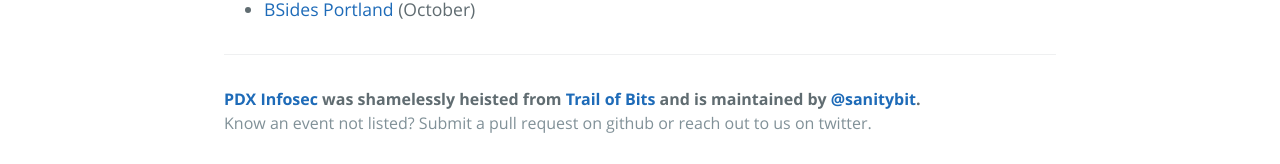
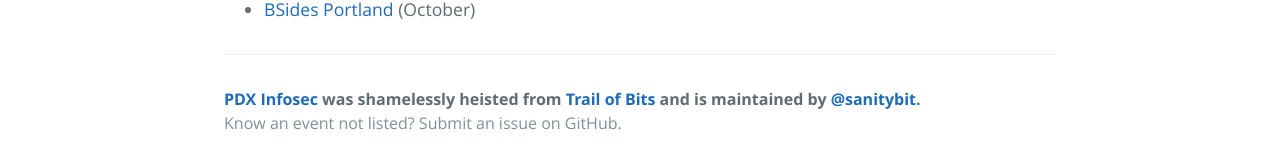
Before and after one commit to sanitybit/pdx-infosec, a Jekyll site: the page built from README.md, in a window 1280 px wide. Shown: the part 1599-1763 px from the top of the page. Built offline with Jekyll 4.4.1, drawn with Linux system fonts in a browser that asks for light colours; our own code applies the rules of GitHub Pages for plain Markdown files.

Commit message:
contribution link change

```diff
--- a/_includes/footer.html
+++ b/_includes/footer.html
@@ -1,4 +1,4 @@
       <footer class="site-footer">
         <span class="site-footer-owner"><a href="https://github.com/sanitybit/pdx-infosec">PDX Infosec</a> was shamelessly heisted from <a href="https://github.com/trailofbits">Trail of Bits</a> and is maintained by <a href="https://twitter.com/sanitybit">@sanitybit</a>.</span>
-        <span class="site-footer-credits">Know {{ page.footer }} not listed? Submit a pull request on github or reach out to us on twitter.
+        <span class="site-footer-credits">Know {{ page.footer }} not listed? <a href="https://github.com/sanitybit/pdx-infosec/issues/new"></a>Submit an issue</a> on GitHub.
       </footer>
```
